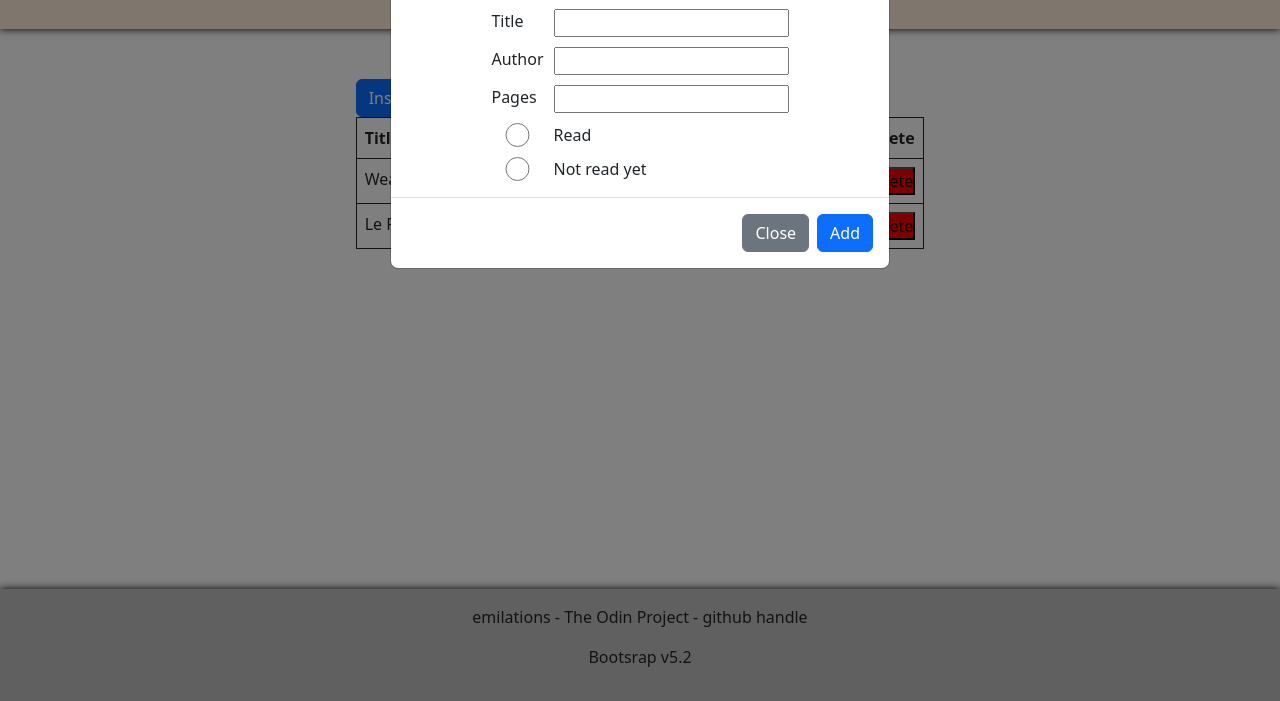
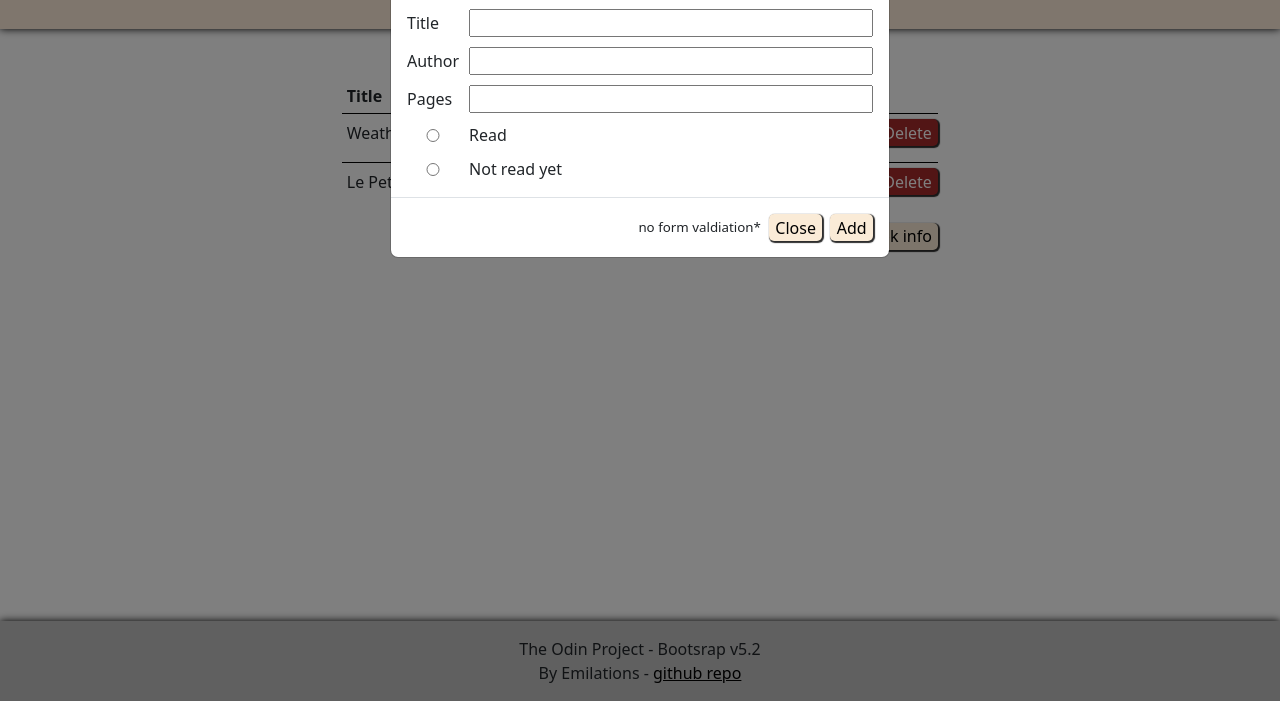
Before and after one commit to emilations/odin-Library, a plain HTML site: page index.html in a window 1280 px wide. Both pictures are taken after a click on the button "Insert new book info". Shown: the part 99-800 px from the top of the page. Drawn offline with nearby package versions, Linux system fonts and the light colour scheme.

Commit message:
Adds style and final tweeks

```diff
--- a/index.html
+++ b/index.html
@@ -19,37 +19,31 @@
       </div>
 
       <div class="main">
-        <!-- Button trigger modal -->
-        <div class="button">
-          <button type="button" class="btn btn-primary" data-bs-toggle="modal" data-bs-target="#exampleModal">
-            Insert new book info
-          </button>
-        </div>
         <div class="table-container">
-          <table class="table">
+          <table>
             <thead>
               <tr>
                 <th>Title</th>
                 <th>Author</th>
                 <th>Page</th>
                 <th>Read</th>
-                <th>Delete</th>
+                <th></th>
               </tr>
             </thead>
-            <tbody>
-              <td>Title</td>
-              <td>Author</td>
-              <td>Page</td>
-              <td>Read</td>
-              <td>Delete</td>
-            </tbody>
+            <tbody></tbody>
           </table>
+        </div>
+        <!-- Button trigger modal -->
+        <div id="modal-trigger">
+          <button type="button" class="button" data-bs-toggle="modal" data-bs-target="#exampleModal">
+          Insert new book info
+          </button>
         </div>
       </div>
 
       <div class="footer">
-        <p>emilations - The Odin Project - github handle</p>
-        <p>Bootsrap v5.2</p>
+        <p>The Odin Project  - Bootsrap v5.2</p>
+        <p>By Emilations - <a href="https://github.com/emilations/odin-Library">github repo</a></p>
       </div>
     </div>
 
@@ -80,8 +74,9 @@
 
           </div>
           <div class="modal-footer">
-            <button type="button" class="btn btn-secondary" data-bs-dismiss="modal">Close</button>
-            <button type="button" class="btn btn-primary add-button">Add</button>
+            <p class="note">no form valdiation*</p>
+            <button type="button" class="button" data-bs-dismiss="modal">Close</button>
+            <button type="button" class="button add-button" data-bs-dismiss="modal">Add</button>
           </div>
         </div>
       </div>
--- a/script.js
+++ b/script.js
@@ -27,8 +27,8 @@ class Book {
 updateTable()
 
 // Add listener on Add book button in the modal
-let addButton = document.querySelector(".btn.btn-primary.add-button");
-addButton.addEventListener("click", addBookToLibrary)
+let addButton = document.querySelector(".add-button");
+addButton.addEventListener("click", addBookToLibrary);
 
 //Add listenner on Delete book button in the table
 
@@ -72,18 +72,17 @@ function updateTable() {
     read.innerText = myLibrary[index].read;
     let btn = document.createElement("button");
     btn.innerText = "Delete";
-    btn.classList.add("button--delete");
+    btn.classList.add("button", "button--delete");
     btn.dataset.index = index;
     deleteButton.appendChild(btn);
   }
   let old_tbody = document.querySelector("tbody");
-  old_tbody.parentNode.replaceChild(tableData, old_tbody)
+  old_tbody.parentNode.replaceChild(tableData, old_tbody);
   let deleteButtons = document.querySelectorAll(".button--delete");
-  deleteButtons.forEach(button => button.addEventListener("click", deleteBookEntry))
-  console.log(deleteButtons)
+  deleteButtons.forEach(button => button.addEventListener("click", deleteBookEntry));
 }
 
 function deleteBookEntry(e) {
-  myLibrary.splice(e.target.dataset.index, 1)
-  updateTable()
+  myLibrary.splice(e.target.dataset.index, 1);
+  updateTable();
 }
--- a/styles.css
+++ b/styles.css
@@ -1,4 +1,6 @@
-*, h1, h3{
+*,
+h1,
+h3 {
   padding: 0;
   margin: 0;
 }
@@ -12,7 +14,7 @@
 
 .header {
   padding: 1.5rem 50px 1.5rem 50px;
-  background-color: #FFEDDA;
+  background-color: #ffedda;
   text-align: center;
   color: rgb(50, 50, 50);
   box-shadow: 0px 0px 8px black;
@@ -29,12 +31,66 @@
   display: flex;
   width: 100%;
   justify-content: center;
+  margin-bottom: 0.7rem;
 }
 
-th, td {
+th,
+td {
   text-align: start;
   padding: 5px 20px 5px 5px;
-  border: 1px solid;
+}
+
+td {
+  border-top: 1px solid black;
+  padding-bottom: 1rem;
+}
+
+tr td:last-child {
+  padding-right: 0;
+}
+
+#modal-trigger {
+  text-align: end;
+}
+
+.modal-container {
+  display: flex;
+  justify-content: center;
+}
+
+.form-inputs {
+  display: grid;
+  grid-template-columns: auto 5fr;
+  gap: 10px;
+  width: 100%;
+  align-items: center;
+}
+
+.form-inputs input {
+  width: 100%;
+}
+
+
+.button {
+  background-color: antiquewhite;
+  padding: 0.1rem 0.4rem 0.1rem 0.4rem;
+  border-radius: 5px;
+  box-shadow: 1px 1px 1px 1px rgb(46, 46, 46);
+  border: 0px;
+}
+
+.button:active {
+  transform: scale(0.98);
+  box-shadow: 0px 0px 0px 0px rgb(99, 99, 99);
+}
+
+.button:hover {
+  outline: grey solid 1px;
+}
+
+.button--delete {
+  background-color: brown;
+  color: white;
 }
 
 .footer {
@@ -44,34 +100,20 @@ th, td {
   box-shadow: 0px 0px 8px black;
 }
 
-.modal-container {
-  display: flex;
-  justify-content: center;
+.footer p {
+  padding: 0;
+  margin: 0;
 }
 
-.form-inputs {
-  display: grid;
-  grid-template-columns: auto auto;
-  gap: 10px;
+a {
+  text-decoration: underline;
+  color: black;
 }
 
-.button--delete {
-  background-color: red;
+a:hover {
+ color: rgb(97, 97, 97);
 }
 
-/*
-#C89E7F
-RGB (200,158,127)
-
-#FFEDDA
-RGB (255,237,218)
-
-#DCA99B
-RGB (220,169,155)
-
-#D07B54
-RGB (208,123,84)
-
-#B96453
-RGB (185,100,83)
-*/
+.note {
+  font-size: smaller;
+}
```
